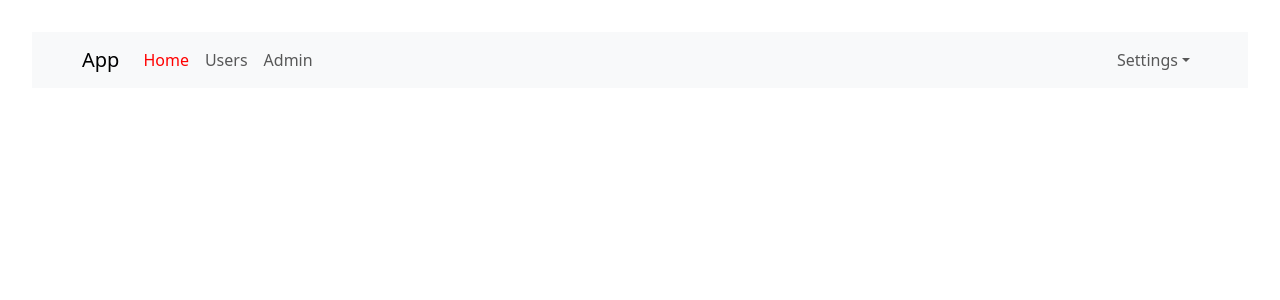
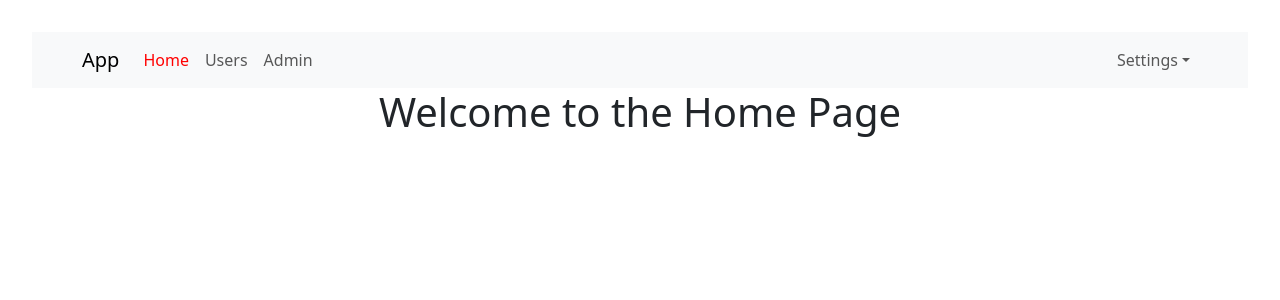
Before and after one commit to Minh3132004/ReactJS_Tutorial, a React (Vite) app in the folder my-app/: page / in a window 1280 px wide. Shown: the top 300 px of the page. Built offline with nearby package versions, Linux system fonts and the light colour scheme.

Commit message:
Index Route

```diff
--- /dev/null
+++ b/my-app/src/components/HomePage/HomePage.jsx
@@ -0,0 +1,9 @@
+function HomePage() {
+    return (
+        <div>
+            <h1>Welcome to the Home Page</h1>
+        </div>
+    );
+}
+
+export default HomePage;
--- a/my-app/src/components/header/Header.jsx
+++ b/my-app/src/components/header/Header.jsx
@@ -8,7 +8,7 @@ function Header() {
     return (
         <Navbar expand="lg" className="bg-body-tertiary">
             <Container>
-                <Navbar.Brand href="#home">App</Navbar.Brand>
+                <Navbar.Brand href="/">App</Navbar.Brand>
                 <Navbar.Toggle aria-controls="basic-navbar-nav" />
                 <Navbar.Collapse id="basic-navbar-nav">
                     <Nav className="me-auto">
@@ -18,11 +18,11 @@ function Header() {
                     </Nav>
                     <Nav>
                         <NavDropdown title="Settings" id="basic-nav-dropdown">
-                            <NavDropdown.Item href="#action/3.1">Log in</NavDropdown.Item>
-                            <NavDropdown.Item href="#action/3.2">
+                            <NavDropdown.Item>Log in</NavDropdown.Item>
+                            <NavDropdown.Item>
                                 Log out
                             </NavDropdown.Item>
-                            <NavDropdown.Item href="#action/3.3">Profile</NavDropdown.Item>
+                            <NavDropdown.Item>Profile</NavDropdown.Item>
                         </NavDropdown>
                     </Nav>
                 </Navbar.Collapse>
--- a/my-app/src/main.jsx
+++ b/my-app/src/main.jsx
@@ -3,13 +3,15 @@ import './index.css'
 import App from './App.jsx'
 import 'bootstrap/dist/css/bootstrap.min.css';
 import { BrowserRouter, Routes, Route } from 'react-router-dom';
-import User from './User/User.jsx';
-import Admin from './Admin/Admin.jsx';
+import HomePage from './components/HomePage/HomePage.jsx';
+import User from './components/User/User.jsx';
+import Admin from './components/Admin/Admin.jsx';
 
 createRoot(document.getElementById('root')).render(
   <BrowserRouter>
     <Routes>
       <Route path="/" element={<App />} >
+        <Route index element={<HomePage />} />
         <Route path="/users" element={<User />} />
         <Route path="/admin" element={<Admin />} />
       </Route>
```
Also changed, not shown: my-app/src/components/Admin/Admin.jsx (renamed from my-app/src/Admin/Admin.jsx), my-app/src/components/User/User.jsx (renamed from my-app/src/User/User.jsx).
